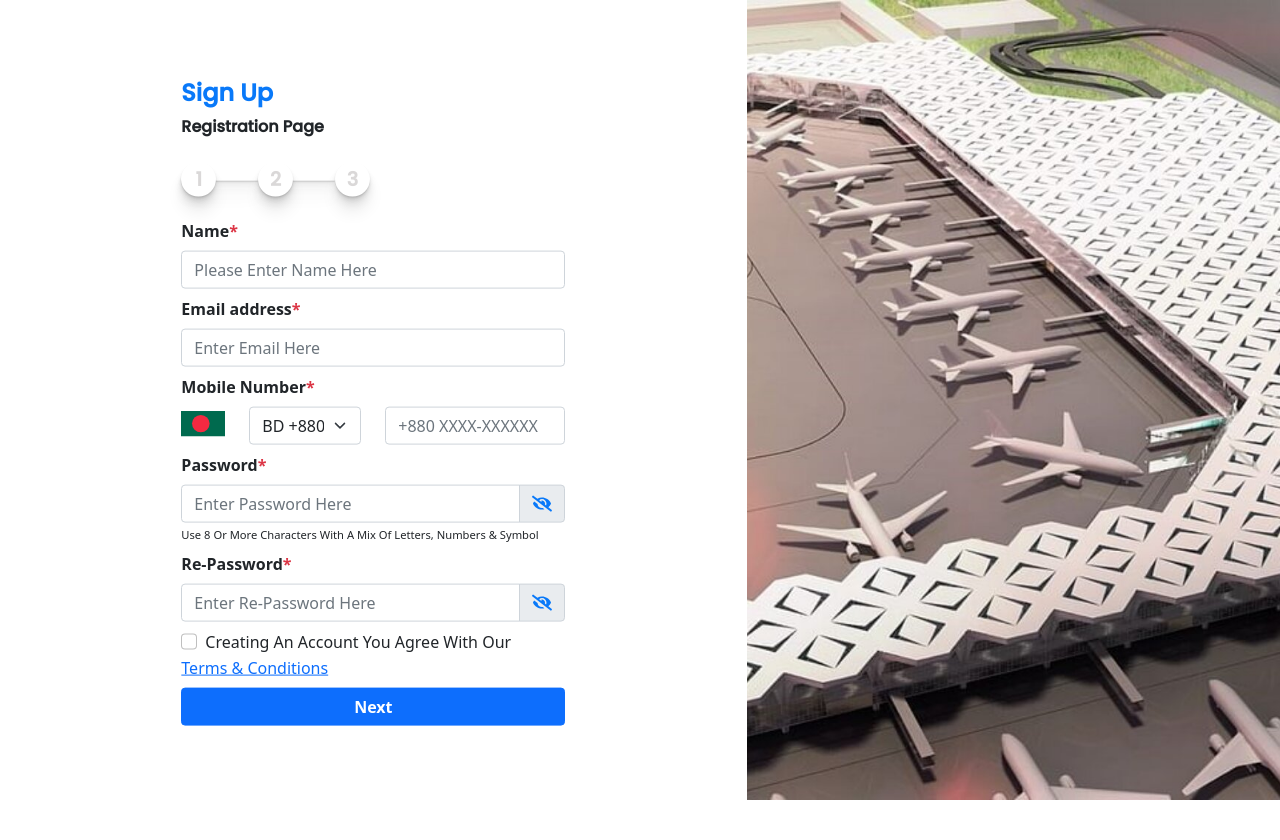
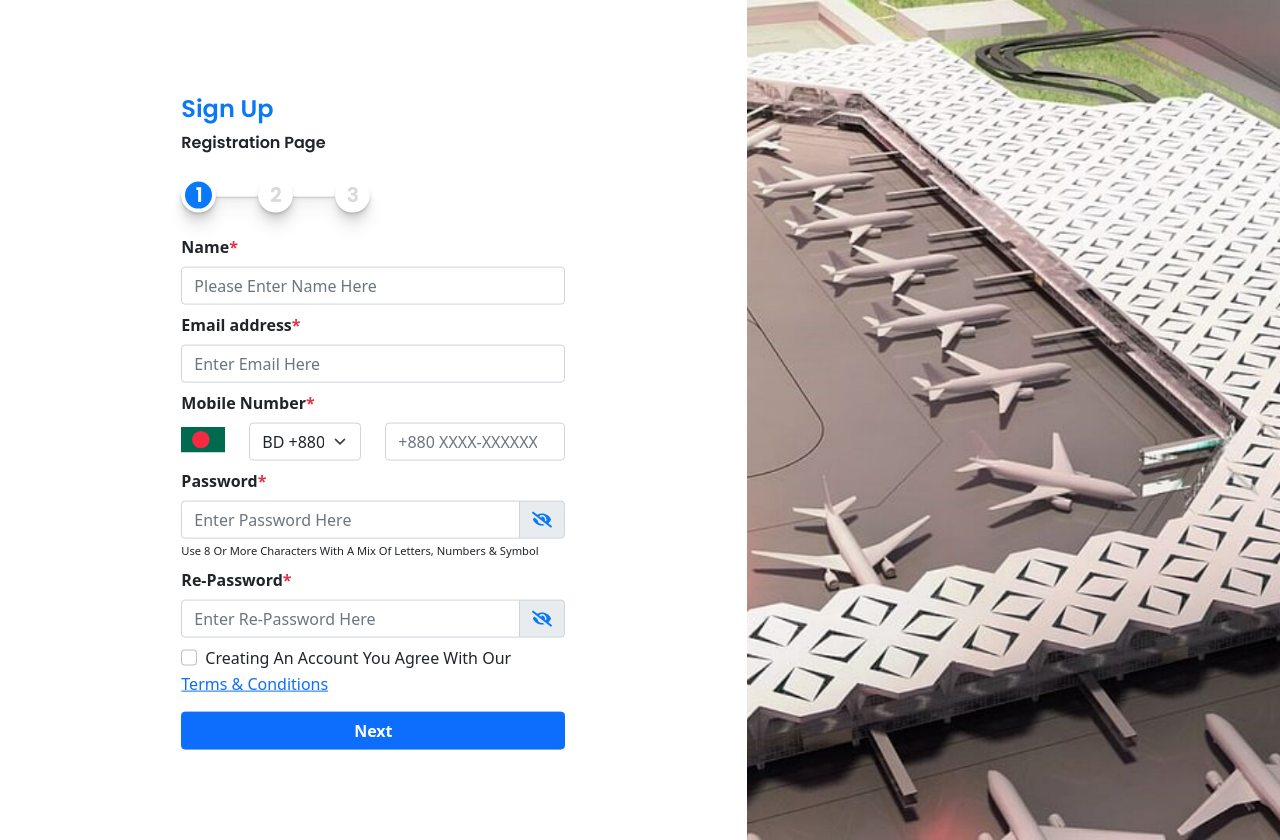
Before and after one commit to sahasamindra/online-application-caab, a React (Create React App) app: page / in a window 1280 px wide. Before the commit the page ends 800 px from the top, so only its background shows below. Built offline with nearby package versions, Linux system fonts and the light colour scheme.

Commit message:
registn timer remaining

```diff
--- a/src/components/Background/background.css
+++ b/src/components/Background/background.css
@@ -3,7 +3,7 @@
   background-position: right;
   background-repeat: no-repeat;
   background-size: cover;
-  height: 100vh;
+  height: 105vh;
 }
 
 @media screen and (max-width: 767px) {
--- a/src/components/Registration.jsx
+++ b/src/components/Registration.jsx
@@ -18,15 +18,51 @@ import { faEyeSlash } from "@fortawesome/free-solid-svg-icons";
 // import flagImage from "../assets/flags/bd.svg";
 
 function Registration() {
+  const [pageTitle, setPageTitle] = useState("Sign Up");
+  const [pageSubTitle, setPageSubTitle] = useState("Registration Page");
+
+  const [activeForm, setaActiveForm] = useState("form1");
+  const [eyeClose, setEyeClose] = useState(true);
+  const [eyeReClose, setEyeReClose] = useState(true);
+
+  //Form-1 Values
   const [selectedFlag, setSelectedFlag] = useState("bd");
   const [selectedCountryCode, setSelectedCountryCode] = useState("+880");
-  const [eyeClose, setEyeClose] = useState(true);
-  const [eyeReClose, setEyeReClose] = useState(true);
+  const [name, setName] = useState("");
+  const [email, setEmail] = useState("");
+  const [mobile, setMobile] = useState("");
+  const [password, setPassword] = useState("");
+  const [rePassword, setRePassword] = useState("");
+  const [termAgreement, setTermAgreement] = useState(false);
+
+  //Form-2 Value
+  const [OTP, setOTP] = useState("");
 
   const handleSelection = (data) => {
     // console.log(`${data.substring(3).toLowerCase()}.svg`);
     setSelectedFlag(data.substring(0, 2).toLowerCase());
     setSelectedCountryCode(data.substring(3).toLowerCase());
+  };
+
+  const handleFormSubmit = (nextForm) => {
+    setaActiveForm(nextForm);
+    if (nextForm === "form2") {
+      console.log(activeForm);
+      console.log(name);
+      console.log(email);
+      console.log(mobile);
+      console.log(password);
+      console.log(rePassword);
+      console.log(termAgreement);
+
+      setPageTitle("OTP Verification");
+      setPageSubTitle("A 6 Digit Verification Code Has Been Sent");
+    } else {
+      setPageTitle("Success");
+      setPageSubTitle("Awesome");
+      console.log(activeForm);
+      console.log(OTP);
+    }
   };
 
   const eye = <FontAwesomeIcon icon={faEye} style={{ color: "#0979F9" }} />;
@@ -38,25 +74,41 @@ function Registration() {
 
   return (
     <div className="card-layout">
-      <div className="page-title">Sign Up</div>
-      <div className="page-subtitle">Registration Page</div>
+      <div className="page-title">{pageTitle}</div>
+      <div className="page-subtitle">{pageSubTitle}</div>
       <div className="step-container">
-        <StepWrapper />
+        <StepWrapper activeForm={activeForm} />
       </div>
 
-      <Form>
+      {activeForm === "form1" ? (
+        <Form
+          onSubmit={(e) => {
+            e.preventDefault();
+            handleFormSubmit("form2");
+          }}
+        >
           <Form.Group className="mb-2" controlId="formBasicName">
             <Form.Label className="fw-bold">
               Name<span className="text-danger">*</span>
             </Form.Label>
-          <Form.Control type="text" placeholder="Please Enter Name Here" />
+            <Form.Control
+              type="text"
+              placeholder="Please Enter Name Here"
+              onChange={(e) => setName(e.target.value)}
+              required
+            />
           </Form.Group>
 
           <Form.Group className="mb-2" controlId="formBasicEmail">
             <Form.Label className="fw-bold">
               Email address<span className="text-danger">*</span>
             </Form.Label>
-          <Form.Control type="email" placeholder="Enter Email Here" />
+            <Form.Control
+              type="email"
+              placeholder="Enter Email Here"
+              onChange={(e) => setEmail(e.target.value)}
+              required
+            />
           </Form.Group>
 
           <Form.Group className="mb-2">
@@ -86,8 +138,10 @@ function Registration() {
 
               <Col xxl={6} xl={6} lg={6} md={6} sm={12} xs={12}>
                 <Form.Control
-                type="tel"
+                  type="number"
                   placeholder={`${selectedCountryCode} XXXX-XXXXXX`}
+                  onChange={(e) => setMobile(e.target.value)}
+                  required
                 />
               </Col>
             </Row>
@@ -101,6 +155,8 @@ function Registration() {
               <FormControl
                 type={!eyeClose ? "text" : "password"}
                 placeholder="Enter Password Here"
+                onChange={(e) => setPassword(e.target.value)}
+                required
               />
               <InputGroup.Text
                 id="basic-addon1"
@@ -112,7 +168,8 @@ function Registration() {
 
             {/* <Form.Control type="password" placeholder="Enter Password Here" /> */}
             <p className="text-sm">
-            Use 8 Or More Characters With A Mix Of Letters, Numbers &amp; Symbol
+              Use 8 Or More Characters With A Mix Of Letters, Numbers &amp;
+              Symbol
             </p>
           </Form.Group>
 
@@ -124,6 +181,8 @@ function Registration() {
               <FormControl
                 type={!eyeReClose ? "text" : "password"}
                 placeholder="Enter Re-Password Here"
+                onChange={(e) => setRePassword(e.target.value)}
+                required
               />
               <InputGroup.Text
                 id="basic-addon1"
@@ -139,15 +198,130 @@ function Registration() {
             <Form.Check
               type="checkbox"
               label="Creating An Account You Agree With Our"
+              onChange={(e) => setTermAgreement(e.target.checked)}
+              required
             />
-          <a className="a-tag" href="test">
+            <a className="a-tag" href="termsAndConditions">
               Terms &amp; Conditions
             </a>
           </Form.Group>
-        <Button className="col-12 fw-bold" variant="primary" type="submit">
+
+          <Button
+            className="col-12 mt-2 fw-bold"
+            variant="primary"
+            type="submit"
+          >
             Next
           </Button>
         </Form>
+      ) : null}
+
+      {activeForm === "form2" ? (
+        <Form
+          onSubmit={(e) => {
+            e.preventDefault();
+            handleFormSubmit("form3");
+            handleFormSubmit("form4");
+          }}
+        >
+          <Form.Group className="mb-1">
+            <Form.Label className="fw-bold">Verification Code</Form.Label>
+            <Row>
+              <Col xxl={2} xl={2} lg={2} md={2} sm={2} xs={2}>
+                <Form.Control
+                  type="text"
+                  className="text-center"
+                  maxLength="1"
+                  required
+                  onChange={(e) => setOTP(`${OTP}${e.target.value}`)}
+                />
+              </Col>
+              <Col xxl={2} xl={2} lg={2} md={2} sm={2} xs={2}>
+                <Form.Control
+                  type="text"
+                  className="text-center"
+                  maxLength="1"
+                  required
+                  onChange={(e) => setOTP(`${OTP}${e.target.value}`)}
+                />
+              </Col>
+              <Col xxl={2} xl={2} lg={2} md={2} sm={2} xs={2}>
+                <Form.Control
+                  type="text"
+                  className="text-center"
+                  maxLength="1"
+                  required
+                  onChange={(e) => setOTP(`${OTP}${e.target.value}`)}
+                />
+              </Col>
+              <Col xxl={2} xl={2} lg={2} md={2} sm={2} xs={2}>
+                <Form.Control
+                  type="text"
+                  className="text-center"
+                  maxLength="1"
+                  required
+                  onChange={(e) => setOTP(`${OTP}${e.target.value}`)}
+                />
+              </Col>
+              <Col xxl={2} xl={2} lg={2} md={2} sm={2} xs={2}>
+                <Form.Control
+                  type="text"
+                  className="text-center"
+                  maxLength="1"
+                  required
+                  onChange={(e) => setOTP(`${OTP}${e.target.value}`)}
+                />
+              </Col>
+              <Col xxl={2} xl={2} lg={2} md={2} sm={2} xs={2}>
+                <Form.Control
+                  type="text"
+                  className="text-center"
+                  maxLength="1"
+                  required
+                  onChange={(e) => setOTP(`${OTP}${e.target.value}`)}
+                />
+              </Col>
+            </Row>
+            <p className="text-md">This Code Active For 5 Minutes</p>
+          </Form.Group>
+          <Button
+            className="col-12 mt-3 fw-bold"
+            variant="primary"
+            type="submit"
+          >
+            Next
+          </Button>
+          {/* <div className="row mt-2">
+
+          </div> */}
+          <div className="d-flex justify-content-center mt-2 fw-bold">
+            <p className="text-md">I Didn't Get Any Code.</p>&nbsp;
+            <p
+              type="button"
+              className="text-md text-md-underline"
+              onClick={() => console.log("Resend verification Code Logic")}
+            >
+              RESEND CODE (5)
+            </p>
+          </div>
+        </Form>
+      ) : null}
+
+      {activeForm === "form4" ? (
+        <>
+          <p className="text-md fw-bold">
+            Your Account Has Been Created Successfully
+          </p>
+          <Button
+            className="col-12 fw-bold mt-3"
+            variant="primary"
+            type="button"
+            onClick={() => console.log("Implement Login Logic")}
+          >
+            Login
+          </Button>
+        </>
+      ) : null}
     </div>
   );
 }
--- a/src/components/StepProgress/StepWrapper.jsx
+++ b/src/components/StepProgress/StepWrapper.jsx
@@ -2,17 +2,29 @@ import React from "react";
 import Step from "./Step";
 import "./stepWrapper.css";
 
-function StepWrapper() {
+function StepWrapper(props) {
+  const { activeForm } = props; //form1 success
   const steps = ["1", "2", "3"];
+
   return (
     <div className="step-wrapper">
       {steps.map((step, index) => (
-        <Step step={step} key={index} active={""} />
+        <Step
+          step={step}
+          key={index}
+          renderClass={
+            activeForm.substring(4) === step
+              ? "active-step"
+              : activeForm.substring(4) > step
+              ? "success"
+              : null
+          }
+        />
       ))}
 
-      {/* <Step step="1" renderClass="success" />
-      <Step step="2" renderClass="active-step" />
-      <Step step="3" /> */}
+      {/* <Step step="1" renderClass="active-step" />
+      <Step step="2" renderClass="" />
+      <Step step="3" renderClass="" /> */}
     </div>
   );
 }
--- a/src/components/registration.css
+++ b/src/components/registration.css
@@ -28,23 +28,36 @@
 }
 
 .page-title {
-  font-family: "PoppinsMedium";
+  font-family: "PoppinsSemiBold";
   color: #0979f9;
   font-size: 1.5rem;
-  font-weight: 600;
   margin-bottom: 0.25rem;
 }
 
 .page-subtitle {
-  font-family: "PoppinsMedium";
+  font-family: "PoppinsSemiBold";
   font-size: 1rem;
-  font-weight: 600;
+}
+
+.form-text {
+  font-family: "PoppinsSemiBold";
 }
 
 .text-sm {
   font-size: 0.7rem;
   margin-top: 0.25rem;
   margin-bottom: 0;
+}
+
+.text-md {
+  font-size: 0.9rem;
+  margin-top: 0.25rem;
+  margin-bottom: 0;
+}
+
+.text-md-underline {
+  text-decoration: underline;
+  color: #0979f9;
 }
 
 /* .a-tag {
```
Also changed, not shown: 1 other file (tests, documents, lock files or other folders). Lines whose indentation alone changed are shown as unchanged.
